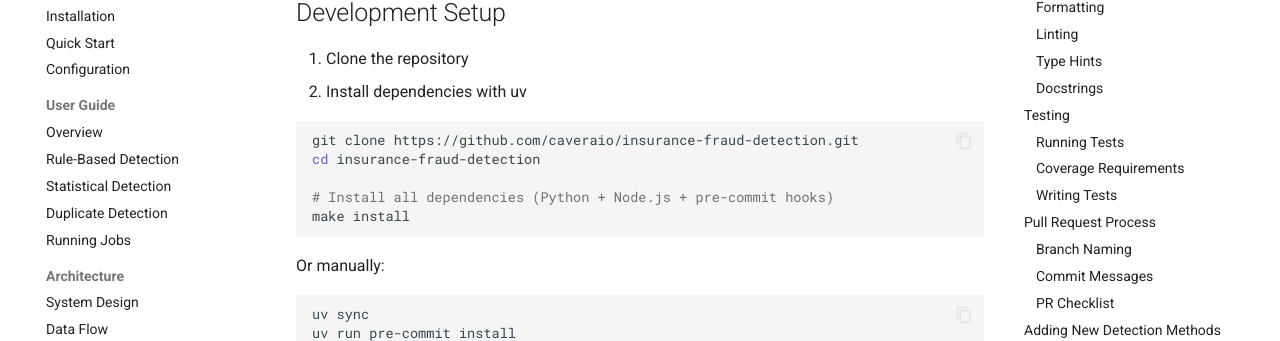
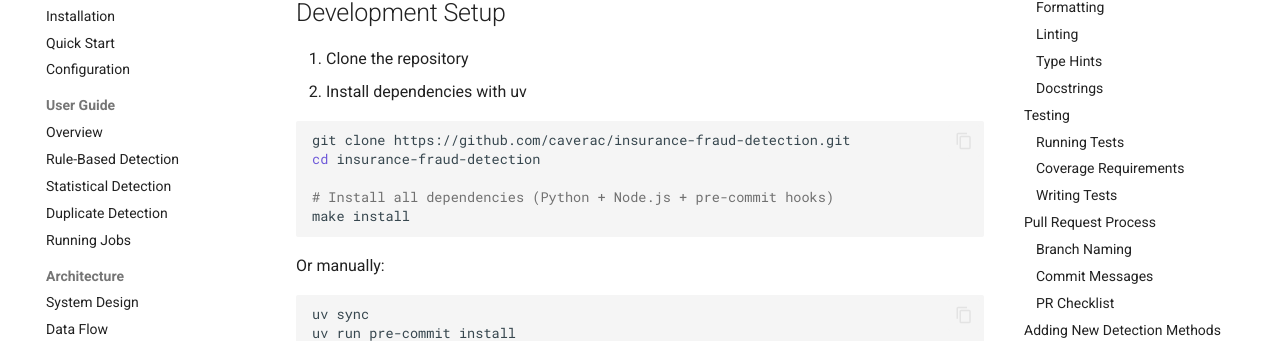
Before and after one commit to caverac/insurance-fraud-detection, an MkDocs documentation site: the page built from packages/docs/docs/development/contributing.md, in a window 1280 px wide and 900 px high. Shown: the part 185-526 px from the top of the window. Built offline with MkDocs 1.6.1 and Material for MkDocs 9.7.7, drawn with Linux system fonts in a browser that asks for light colours; comment, search, counter and statistics services are not loaded; some of the changed lines change nothing that is shown.

Commit message:
fix: typo in repo name

````diff
--- a/packages/docs/docs/development/contributing.md
+++ b/packages/docs/docs/development/contributing.md
@@ -6,7 +6,7 @@
 2. Install dependencies with uv
 
 ```bash
-git clone https://github.com/caveraio/insurance-fraud-detection.git
+git clone https://github.com/caverac/insurance-fraud-detection.git
 cd insurance-fraud-detection
 
 # Install all dependencies (Python + Node.js + pre-commit hooks)
--- a/packages/docs/mkdocs.yml
+++ b/packages/docs/mkdocs.yml
@@ -1,6 +1,6 @@
 site_name: Insurance Fraud Detection
 site_description: PySpark-based fraud detection system for insurance claims
-repo_url: https://github.com/caveraio/insurance-fraud-detection
+repo_url: https://github.com/caverac/insurance-fraud-detection
 repo_name: insurance-fraud-detection
 
 theme:
@@ -94,4 +94,4 @@ nav:
 extra:
   social:
     - icon: fontawesome/brands/github
-      link: https://github.com/caveraio/insurance-fraud-detection
+      link: https://github.com/caverac/insurance-fraud-detection
````
